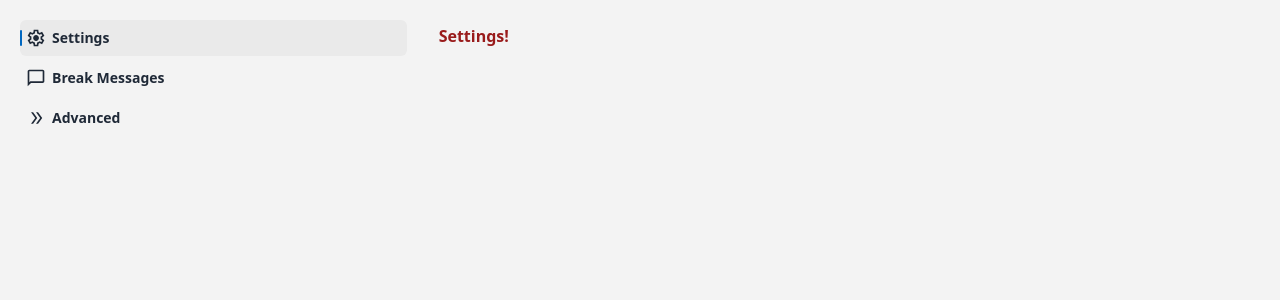
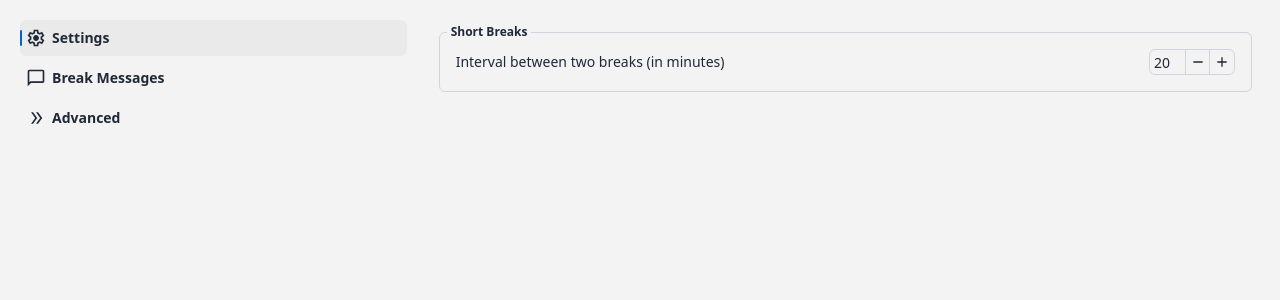
Before and after one commit to Mehdi-Saadi/break-reminder-vue, a Vue app: page / in a window 1280 px wide. Shown: the top 300 px of the page. Built offline with nearby package versions, Linux system fonts and the light colour scheme.

Commit message:
add first setting

```diff
--- a/src/views/Settings.vue
+++ b/src/views/Settings.vue
@@ -1,7 +1,20 @@
 <script setup lang="ts">
-
+import NumberField from '../components/setting/NumberField.vue';
+import SettingSection from '../components/setting/SettingSection.vue';
 </script>
 
 <template>
-  <div class="font-bold text-red-800">Settings!</div>
+  <div class="flex flex-col">
+    <SettingSection label="Short Breaks">
+      <div class="flex items-center justify-between">
+        <span>Interval between two breaks (in minutes)</span>
+        <NumberField
+          :default-value="20"
+          :max="120"
+          :step="5"
+          @update="(newVal) => console.log(newVal)"
+        />
+      </div>
+    </SettingSection>
+  </div>
 </template>
```
